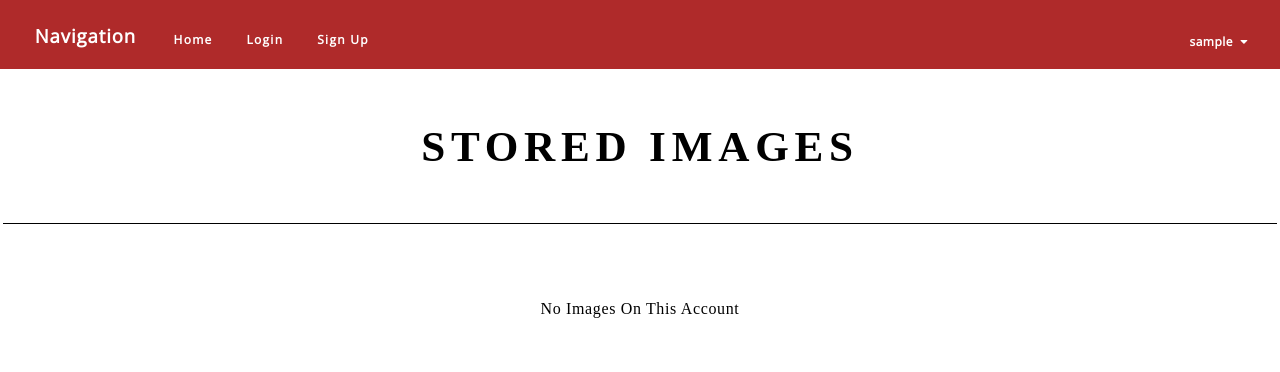
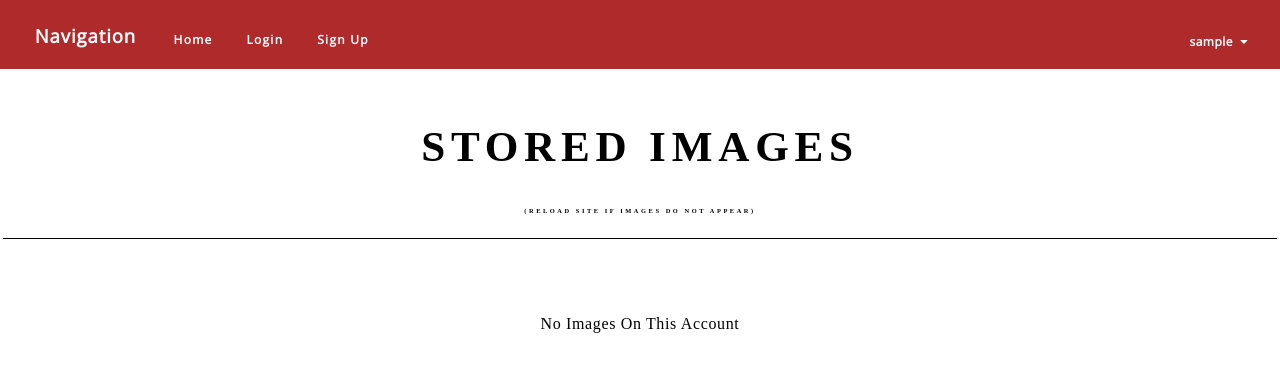
Before and after one commit to ethany202/Image-Drive, a Flask app: page /load-images in a window 1280 px wide. Shown: the top 372 px of the page. Run offline with Flask 2, Linux system fonts and the light colour scheme; the visitor is signed in with stand-in values (Sample User, id 1); data that the repository does not hold is empty; some libraries are stand-ins or nearby versions; some web fonts are replaced.

Commit message:
Changed load page

```diff
--- a/templates/loadImages.html
+++ b/templates/loadImages.html
@@ -83,6 +83,11 @@
             padding: 1.25%;
         }
 
+        #top-section h4{
+            font-size: 0.5vw;
+            letter-spacing: 0.2vw;
+        }
+
         #no-images-message{
             margin-top: 6.5%;
             text-align: center;
@@ -114,7 +119,9 @@
 <body onload="addImage()">
     <div id = "top-section">
         <h2>STORED IMAGES</h2>
+        <h4>(RELOAD SITE IF IMAGES DO NOT APPEAR)</h4>
     </div>
+
     <div id="images">
 
     </div>
```
